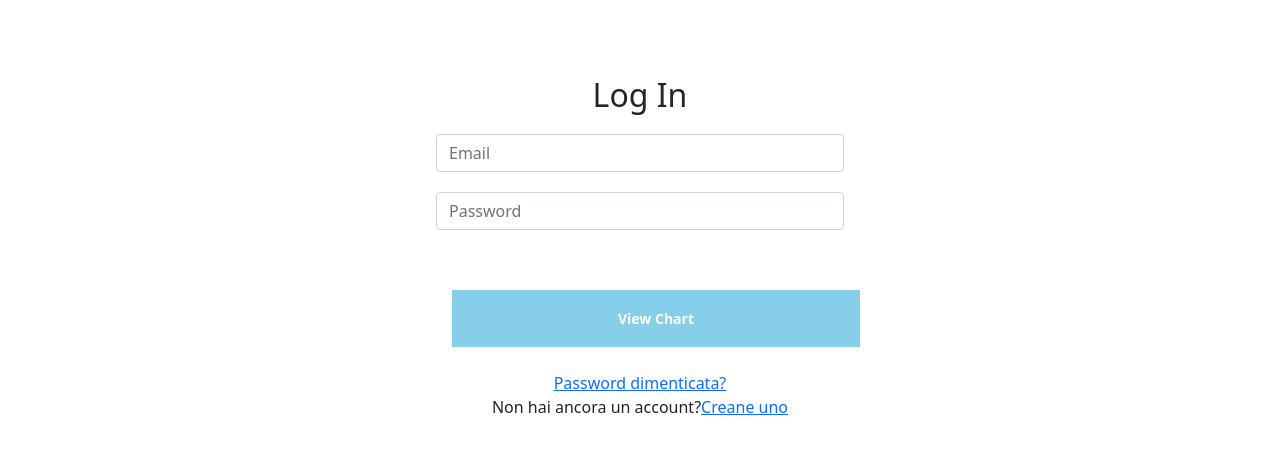
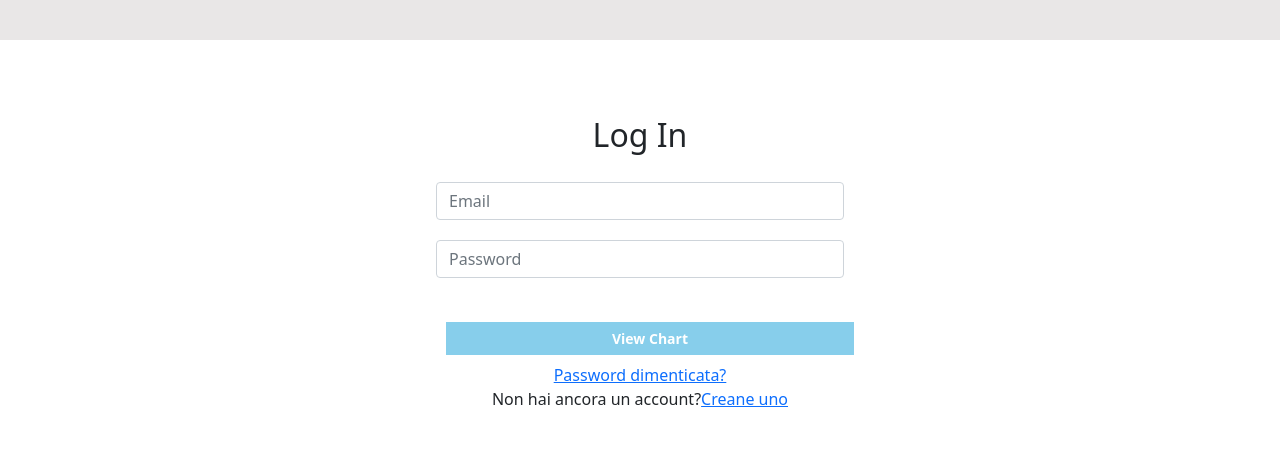
Before and after one commit to XN-studios/SensoriFront, a React (Create React App) app: page /login in a window 1280 px wide. Shown: the top 454 px of the page. Built offline with nearby package versions, Linux system fonts and the light colour scheme; no server answers.

Commit message:
TEST UPDATE CSS
attenzione che questo è stato direttamente importato da modifiche effettuate sull'inspect di google.

```diff
--- a/src/index.css
+++ b/src/index.css
@@ -16,19 +16,33 @@
   border-radius: 5px;
 }
 
-.header {
+/* .header {
   background-color: var(--bgh);
   display: flex;
   justify-content: space-between;
   align-items: center;
   margin: 0;
+} */
+
+.header {
+    background-color: var(--bgh);
+    display: -webkit-flex;
+    display: flex;
+    -webkit-justify-content: space-between;
+    justify-content: space-between;
+    -webkit-align-items: center;
+    align-items: center;
+    margin: 0;
+    padding: 20px;
+    block-size: 100% !important;
 }
 
+/*
 .btn {
   color: white;
   background-color: skyblue !important;
-	/*color: var(--col1) !important;
-  background-color: var(--bg) !important;*/
+	color: var(--col1) !important;
+  background-color: var(--bg) !important;
   border-radius: 0 !important;
   border: 0px !important;
 
@@ -40,12 +54,33 @@
 	margin: 1rem !important;
 	padding: 1.1rem !important;
 
-	/*transition: all 0.4s !important;*/
+		transition: all 0.4s !important;
 	cursor: pointer !important;
 	display: inline-block !important;
 	font-family: inherit !important;
 	font-size: 14px !important;
 	font-weight: bold !important;
+}
+
+*/
+
+.btn {
+    color: #fff;
+    background-color: #87ceeb!important;
+    border-radius: 0px !important;
+    border: 0px !important;
+    font-family: "",monospace!important;
+    text-align: center !important;
+    margin: 0;
+    padding: 1rem;
+    cursor: pointer!important;
+    display: inline-block!important;
+    font-family: inherit!important;
+    font-size: 14px!important;
+    font-weight: 700!important;
+    align-items: center !important;
+    margin-inline-start: 10px;
+    margin-inline-end: 10px;
 }
 
 .btn:hover{
@@ -201,11 +236,20 @@ footer {
   columns: 2;
 }
 
-.show-all {
+/* .show-all {
   color: grey;
   padding-left: 0;
   background-color: transparent;
   border-style: hidden;
+} */
+
+.show-all {
+    color: grey;
+    padding-left: 0;
+    background-color: transparent;
+    border-style: hidden;
+    padding: 20px;
+    padding-bottom: 40px;
 }
 
 .show-all:hover {
@@ -256,3 +300,17 @@ td{
   border-right: 0.5px solid grey !important;
 
 }
+
+
+.h1, .h2, .h3, .h4, .h5, .h6, h1, h2, h3, h4, h5, h6 {
+    margin-top: 0 !important;
+    margin-bottom: 1.7rem !important;
+    font-weight: 500 !important;
+    line-height: 1.2 !important;
+}
+
+p {
+    margin-top: 1.7rem !important;
+    margin-bottom: 1.7rem !important;
+    margin-left: 20px !important;
+}
```
